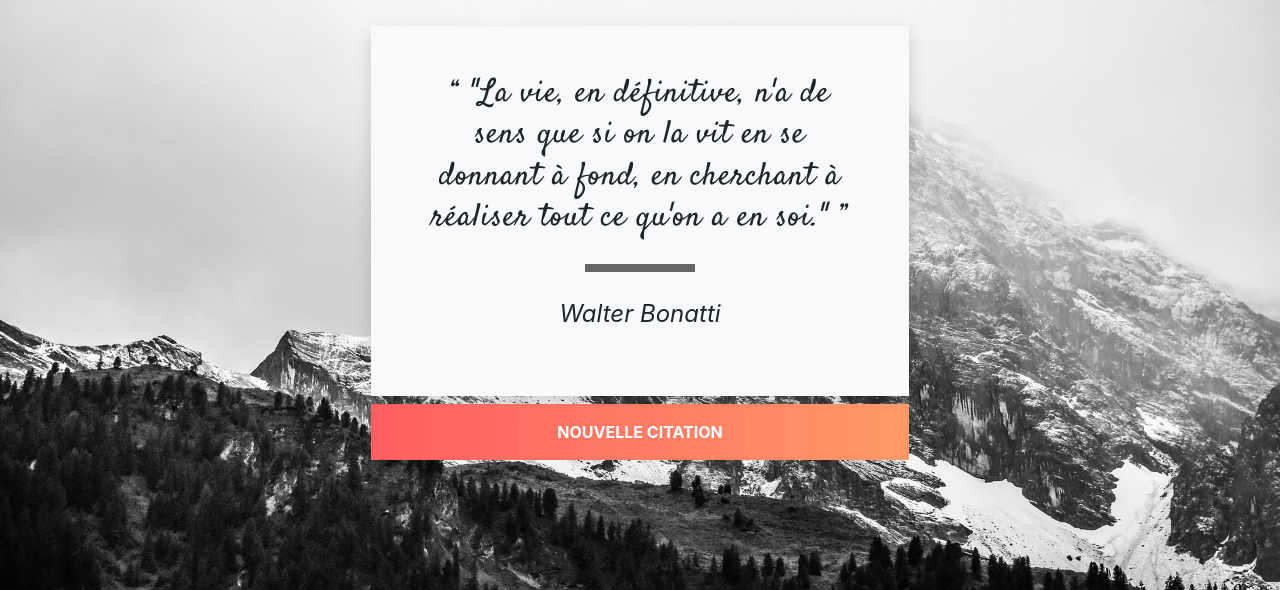
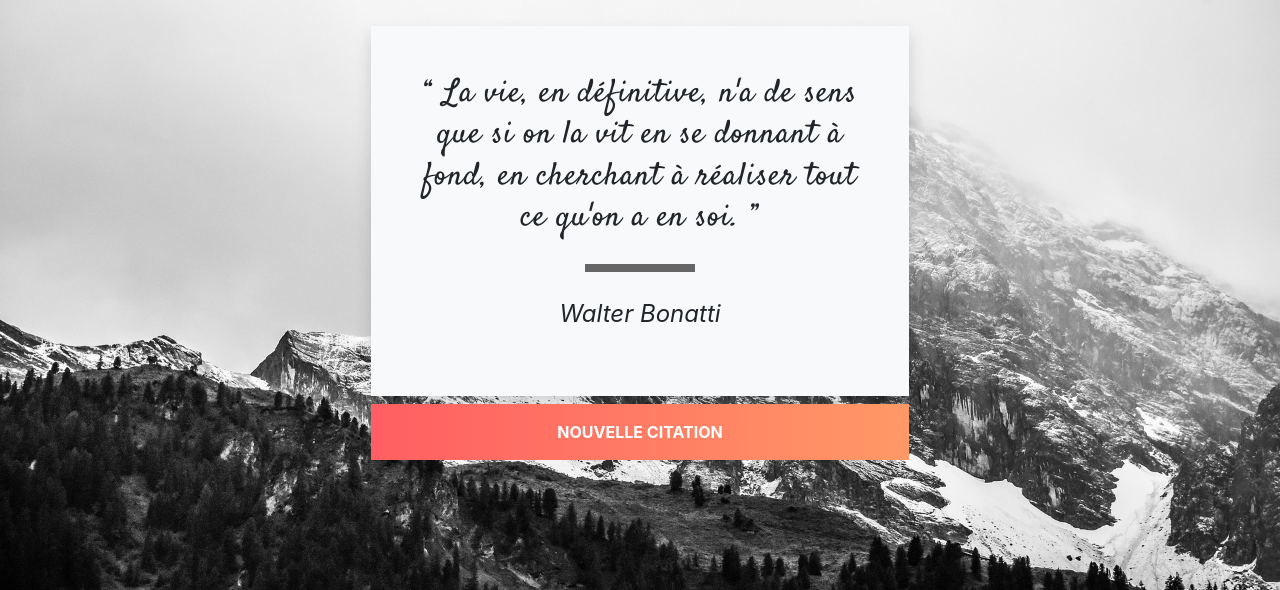
Before and after one commit to ValentinBnmr/Genetateur-de-citations, a plain HTML site: page index.html in a window 1280 px wide. Shown: the part 210-800 px from the top of the page. Drawn offline with nearby package versions, Linux system fonts and the light colour scheme.

Commit message:
-guillemets citation html

```diff
--- a/app.js
+++ b/app.js
@@ -7,11 +7,11 @@ let author = document.getElementById('auteur');
 let dernier = 0;
 let nombreAleatoire = 0;
 
-// La fonction prend en paramètre max, qui est la taille du tableau "citations" et on va renvoyer un nombre aleatoire en entier grâce à la fonction Math.floor .
+
 function genererNombreEntier(max) {
     return Math.floor(Math.random() * Math.floor(max));
 }
-
+// Pincipe de la fonction : Math.Random -> 0.7 * Math.floor(nombre élément du tableau citation) ->16 = Résultat du produit -> 11.2 = Math.floor(qui englobe le produit) -> 11
 //Évents
 button.addEventListener('click', () => {
     do {
--- a/index.html
+++ b/index.html
@@ -16,7 +16,7 @@
             <h1 class="text-center mb-5">Générateur de citations</h1>
             <div class="bg-light shadow p-5">
               <blockquote id="citation" class="text-center">
-                "La vie, en définitive, n'a de sens que si on la vit en se donnant à fond, en cherchant à réaliser tout ce qu'on a en soi."
+                La vie, en définitive, n'a de sens que si on la vit en se donnant à fond, en cherchant à réaliser tout ce qu'on a en soi.
               </blockquote>
               <div class="divider w-25 mx-auto p-1 my-4"></div>
               <p id="auteur" class="text-center">
```
